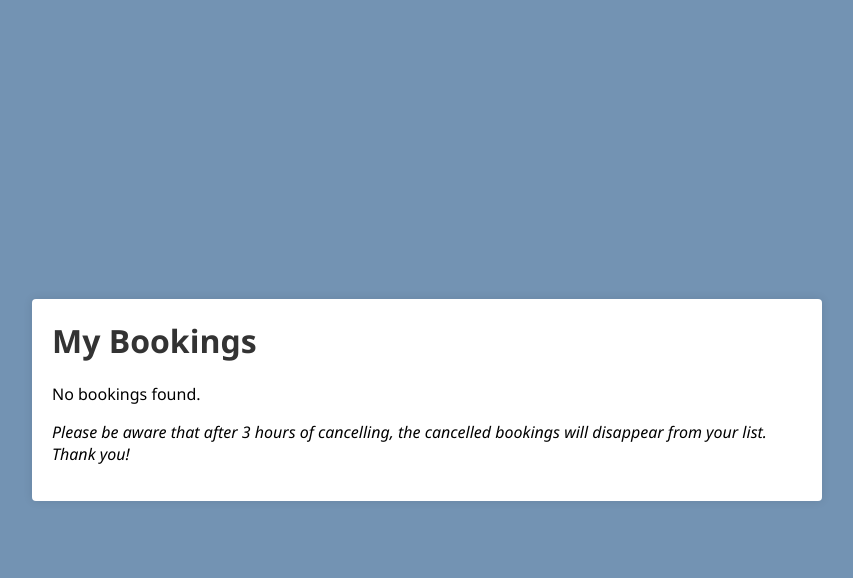
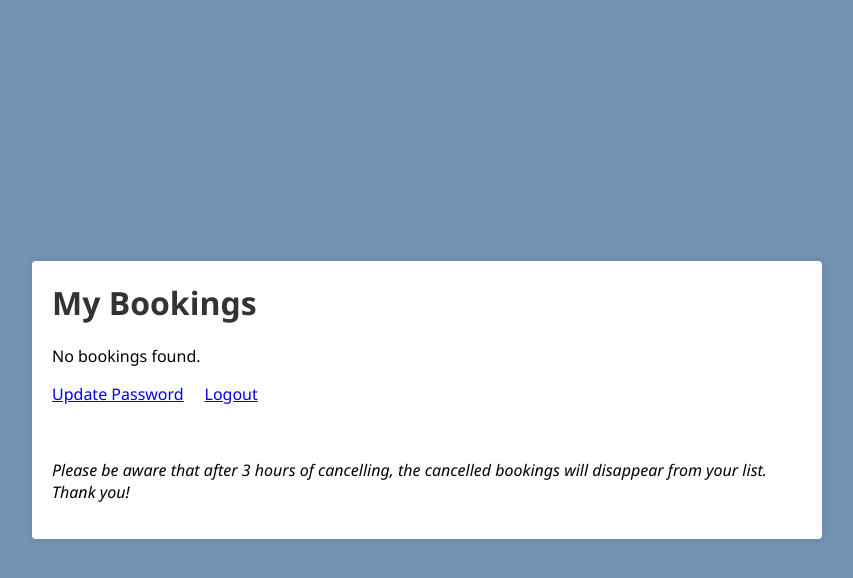
Before and after one commit to biora-code/HotelBookingSystem, a Flask app: page /my_bookings in a window 1280 px wide. Shown: the top 578 px of the page, without its empty margins (213-1066 px from the left). Run offline with Flask 3, Linux system fonts and the light colour scheme; the visitor is signed in with stand-in values (Sample User, id 1); data that the repository does not hold is empty; some libraries are stand-ins or nearby versions.

Commit message:
Final changes

```diff
--- a/app.py
+++ b/app.py
@@ -17,7 +17,7 @@
 # MySQL configurations
 app.config['MYSQL_HOST'] = 'localhost'
 app.config['MYSQL_USER'] = 'root'
-app.config['MYSQL_PASSWORD'] = 'MuShIPuShIMjAu890@?_!'
+app.config['MYSQL_PASSWORD'] = 'MuShIPuShIMjAu890@?_!' #put your database password here
 app.config['MYSQL_DB'] = 'WHBookingSystem'
 
 mysql = MySQL(app)
@@ -85,7 +85,6 @@
         else:
             cursor.execute('INSERT INTO Users (username, password, email) VALUES (%s, %s, %s)', (username, hashed_password, email))
             mysql.connection.commit()
-            flash(f'You have successfully registered!')
             return redirect(url_for('hotels'))
 
     return render_template('register.html')
@@ -111,12 +110,17 @@
                 session['loggedin'] = True
                 session['user_id'] = account['user_id']
                 session['username'] = account['username']
-                session['is_admin'] = account['is_admin']
-                return redirect(url_for('hotels'))
+                if account['is_admin'] == False:
+                    return redirect(url_for('hotels'))
+                else:
+                    return redirect(url_for('admin_dashboard'))
+
+
             else:
                 # Passwords do not match
                 flash(f'Incorrect username/password!')
                 print("Incorrect username or pass")
+
 
         else:
             return 'User not found!'
--- a/templates/admin_dashboard.html
+++ b/templates/admin_dashboard.html
@@ -9,8 +9,7 @@
 <body>
     <div class="container">
         <h2>Welcome to Admin Dashboard</h2>
-        <p class="actions"><a class="link" href="{{ url_for('update_password') }}">Update My Password</a> or <a class="link" href="{{ url_for('logout') }}">Logout</a></p>
-
+        <p class="actions"><a class="link" href="{{ url_for('update_password') }}">Update My Password</a> or <a class="link" href="{{ url_for('logout') }}">Logout</a> or <a class="link" href="{{ url_for('hotels') }}">Book on the Main Page</a></p>
         <div class="section">
             <h3>Hotels</h3>
             <ul class="list">
--- a/templates/hotel_details.html
+++ b/templates/hotel_details.html
@@ -13,12 +13,6 @@
         <p>Capacity: {{ hotel['capacity'] }}</p>
         <p>Peak Season Price: £{{ hotel['peak_price'] }}</p>
         <p>Off Peak Season Price: £{{ hotel['off_peak_price'] }}</p>
-        <h3>Rooms:</h3>
-        <ul>
-            {% for room in rooms %}
-                <li>{{ room['features'] }} -  Price: £{{ room['price'] }}</li>
-            {% endfor %}
-        </ul>
         <a href="{{ url_for('book_room', hotel_id=hotel['hotel_id']) }}" class="btn">Book a Room</a>
     </div>
 </body>
--- a/templates/hotels.html
+++ b/templates/hotels.html
@@ -14,7 +14,7 @@
                 <li><a href="{{ url_for('hotel_details', hotel_id=hotel['hotel_id']) }}">{{ hotel['name'] }}, {{ hotel['city'] }}</a></li>
             {% endfor %}
         </ul>
-        <p><i>Go to <a href="/my_profile">My Profile</a></i> to update password or logout!</p>
+        <p><i>Go to <a href="/profile">My Profile</a></i> to update password or logout!</p>
     </div>
 </body>
 </html>
--- a/templates/my_bookings.html
+++ b/templates/my_bookings.html
@@ -68,6 +68,8 @@
         {% else %}
             <p>No bookings found.</p>
         {% endif %}
+        <p><a href="{{ url_for('update_password') }}" class="btn">Update Password</a>&nbsp;&nbsp;&nbsp;&nbsp;
+        <a href="{{ url_for('logout') }}" class="btn btn-outline">Logout</a></p>&nbsp;&nbsp;&nbsp;&nbsp;
         <p><i>Please be aware that after 3 hours of cancelling, the cancelled bookings will disappear from your list. Thank you!</i></p>
     </div>
 </body>
```
